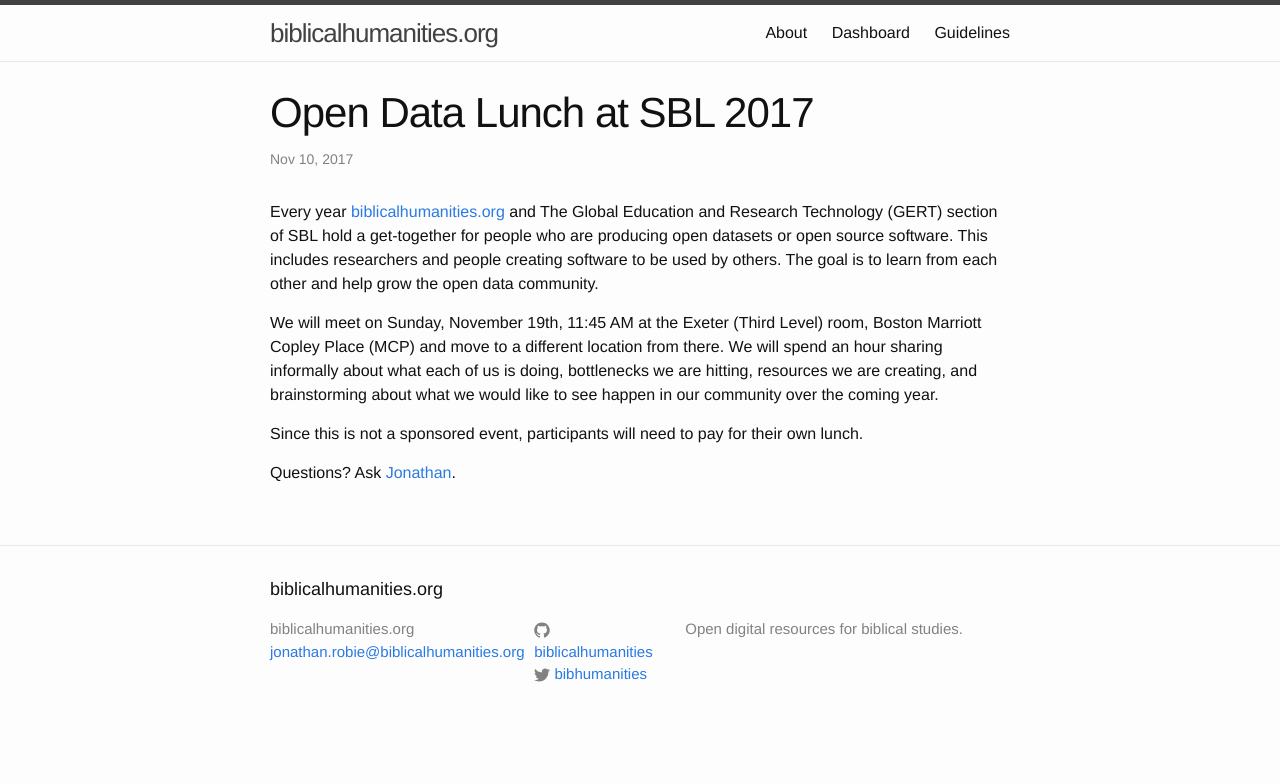
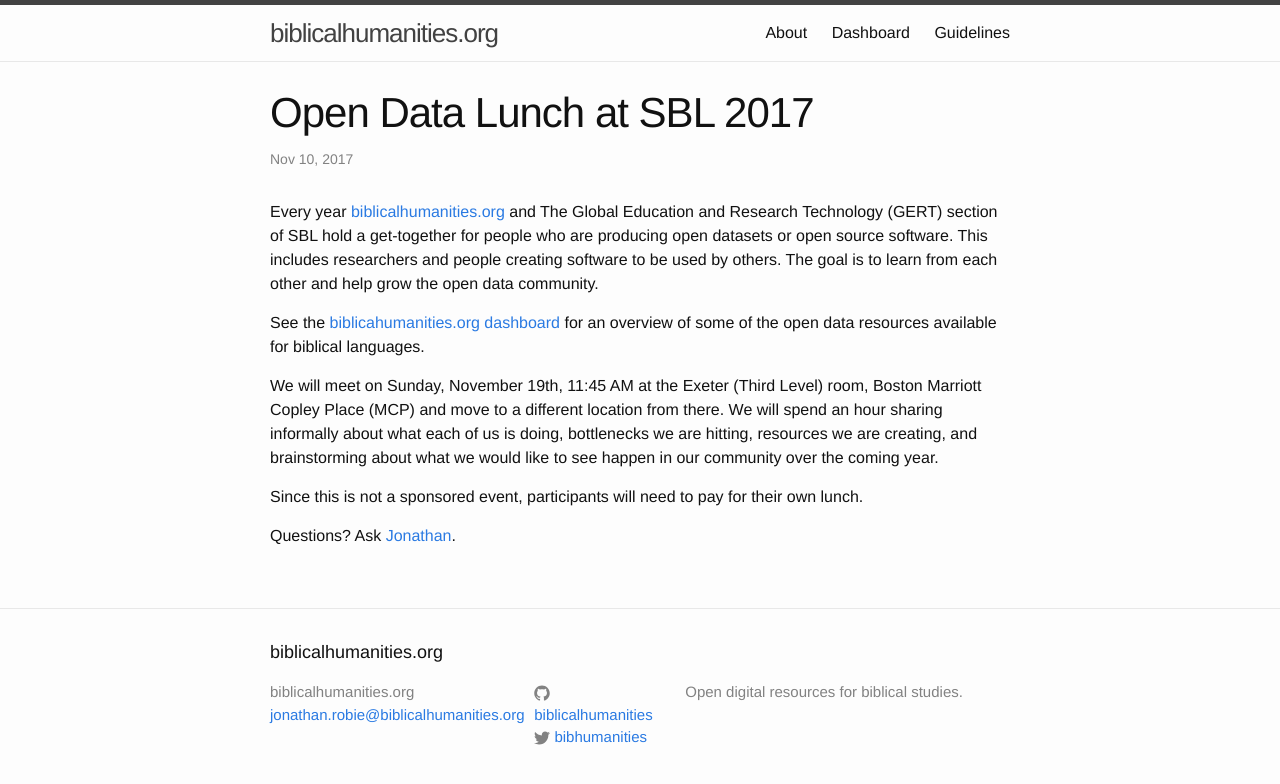
Before and after one commit to biblicalhumanities/biblicalhumanities.github.io, a Jekyll site: the page built from _posts/2017-10-23-sbl2017-open-data.markdown, in a window 1280 px wide. Shown: the top 784 px of the page. Built offline with Jekyll 4.4.1, drawn with Linux system fonts in a browser that asks for light colours.

Commit message:
Point to dashboard.

```diff
--- a/_posts/2017-10-23-sbl2017-open-data.markdown
+++ b/_posts/2017-10-23-sbl2017-open-data.markdown
@@ -7,6 +7,8 @@ categories:
 
 Every year [biblicalhumanities.org](biblicalhumanities.org) and  The Global Education and Research Technology (GERT) section of SBL hold a get-together for people who are producing open datasets or open source software.  This includes researchers and people creating software to be used by others.  The goal is to learn from each other and help grow the open data community.
 
+See the [biblicahumanities.org dashboard](http://biblicalhumanities.org/dashboard/) for an overview of some of the open data resources available for biblical languages.
+
 We will meet on Sunday, November 19th, 11:45 AM at the Exeter (Third Level) room, Boston Marriott Copley Place (MCP) and move to a different location from there.  We will spend an hour sharing informally about what each of us is doing, bottlenecks we are hitting, resources we are creating, and brainstorming about what we would like to see happen in our community over the coming year.
 
 Since this is not a sponsored event, participants will need to pay for their own lunch.
```
